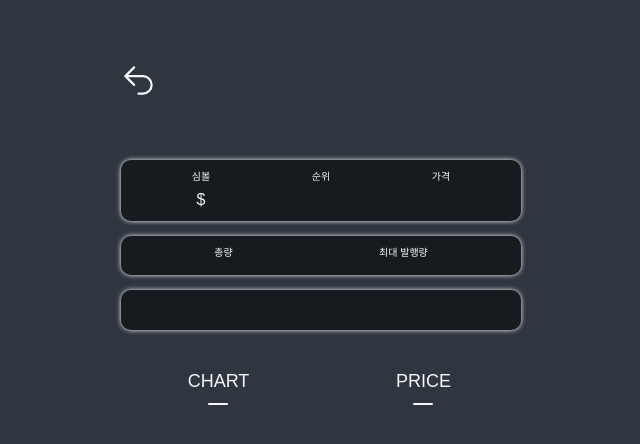
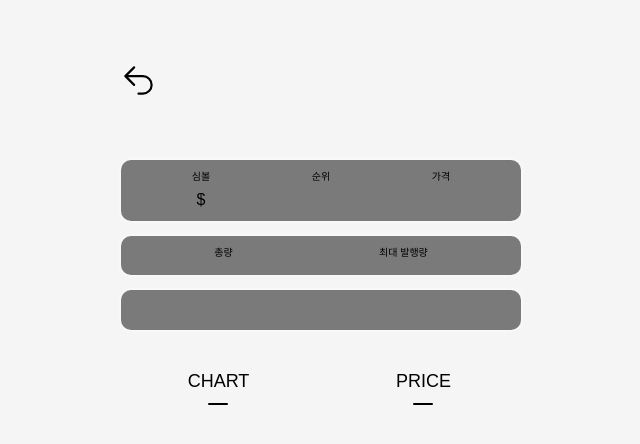
Before and after one commit to JobMarketIsCold/ReactMiddleClassIsCold, a React (Create React App) app: page /1 in a window 1280 px wide. Shown: the top 444 px of the page, without its empty margins (319-959 px from the left). Built offline with nearby package versions, Linux system fonts and the light colour scheme; no server answers.

Commit message:
made dark mode toggle without state-management

```diff
--- a/src/App.tsx
+++ b/src/App.tsx
@@ -1,6 +1,8 @@
-import styled, { createGlobalStyle } from "styled-components";
+import styled, { ThemeProvider, createGlobalStyle } from "styled-components";
 import Router from "./router";
 import { ReactQueryDevtools } from "react-query/devtools";
+import { darkTheme, lightTheme } from "./theme";
+import { useState } from "react";
 
 const GlobalStyle = createGlobalStyle`
 	/* http://meyerweb.com/eric/tools/css/reset/
@@ -74,11 +76,15 @@
 `;
 
 function App() {
+	const [isDark, setIsDark] = useState(false);
+	const toggleDark = () => setIsDark((current) => !current);
 	return (
 		<>
-			<GlobalStyle />
-			<Router />
-			<ReactQueryDevtools initialIsOpen={true} />
+			<ThemeProvider theme={isDark ? darkTheme : lightTheme}>
+				<GlobalStyle />
+				<Router isDark={isDark} toggleDark={toggleDark} />
+				<ReactQueryDevtools initialIsOpen={true} />
+			</ThemeProvider>
 		</>
 	);
 }
--- a/src/index.tsx
+++ b/src/index.tsx
@@ -1,8 +1,6 @@
 import React from "react";
 import ReactDOM from "react-dom/client";
 import App from "./App";
-import { ThemeProvider } from "styled-components";
-import { theme } from "./theme";
 import { QueryClient, QueryClientProvider } from "react-query";
 
 const queryClient = new QueryClient();
@@ -12,8 +10,6 @@
 );
 root.render(
 	<QueryClientProvider client={queryClient}>
-		<ThemeProvider theme={theme}>
-			<App />
-		</ThemeProvider>
+		<App />
 	</QueryClientProvider>,
 );
--- a/src/router.tsx
+++ b/src/router.tsx
@@ -2,15 +2,20 @@
 import Coins from "./routes/Coins";
 import Coin from "./routes/Coin";
 
-function Router() {
+interface IRouterProps {
+	toggleDark: () => void;
+	isDark: boolean;
+}
+
+function Router({ isDark, toggleDark }: IRouterProps) {
 	return (
 		<BrowserRouter>
 			<Switch>
 				<Route path="/:coinId">
-					<Coin />
+					<Coin isDark={isDark} />
 				</Route>
 				<Route path="/">
-					<Coins />
+					<Coins toggleDark={toggleDark} />
 				</Route>
 			</Switch>
 		</BrowserRouter>
--- a/src/routes/Chart.tsx
+++ b/src/routes/Chart.tsx
@@ -5,6 +5,7 @@
 
 interface ChartProps {
 	coinId: string;
+	isDark: boolean;
 }
 
 interface IHistorical {
@@ -18,7 +19,7 @@
 	market_cap: number;
 }
 
-export default function Chart({ coinId }: ChartProps) {
+export default function Chart({ coinId, isDark }: ChartProps) {
 	const { isLoading, data } = useQuery<IHistorical[]>(["ohlcv", coinId], () =>
 		fetchCoinHistory(coinId),
 	);
@@ -40,7 +41,7 @@
 					]}
 					options={{
 						theme: {
-							mode: "dark",
+							mode: isDark ? "dark" : "light",
 						},
 						chart: {
 							height: 400,
--- a/src/routes/Coin.tsx
+++ b/src/routes/Coin.tsx
@@ -187,7 +187,11 @@
 	};
 }
 
-function Coin() {
+interface ICoinProps {
+	isDark: boolean;
+}
+
+function Coin({ isDark }: ICoinProps) {
 	const { coinId } = useParams<RouteParams>();
 	const { state } = useLocation<RouteStates>();
 	const priceMatch = useRouteMatch("/:coinId/price");
@@ -284,7 +288,7 @@
 							<Price />
 						</Route>
 						<Route path={`/:coinId/chart`}>
-							<Chart coinId={coinId} />
+							<Chart isDark={isDark} coinId={coinId} />
 						</Route>
 					</Switch>
 				</>
--- a/src/routes/Coins.tsx
+++ b/src/routes/Coins.tsx
@@ -1,5 +1,4 @@
-import React, { useEffect, useState } from "react";
-import { useQueries, useQuery } from "react-query";
+import { useQuery } from "react-query";
 import { Link } from "react-router-dom";
 import { styled } from "styled-components";
 import { fetchCoins } from "../api";
@@ -22,10 +21,11 @@
 const CoinsList = styled.ul``;
 
 const Coin = styled.li`
-	background-color: white;
-	color: ${(props) => props.theme.bgColor};
+	background-color: ${(props) => props.theme.cardBgColor};
+	color: ${(props) => props.theme.textColor};
 	border-radius: 15px;
 	margin-bottom: 10px;
+	border: 1px solid white;
 	a {
 		padding: 20px;
 		transition: color 0.2s ease-in;
@@ -69,7 +69,11 @@
 	type: string;
 }
 
-function Coins() {
+interface ICoinsProps {
+	toggleDark: () => void;
+}
+
+function Coins({ toggleDark }: ICoinsProps) {
 	const { isLoading, data } = useQuery<ICoin[]>("allCoins", fetchCoins);
 	return (
 		<Container>
@@ -78,6 +82,7 @@
 			</Helmet>
 			<Header>
 				<Title>Coins</Title>
+				<button onClick={toggleDark}>toggle</button>
 			</Header>
 			{isLoading ? (
 				<Loader>😫loading😫</Loader>
--- a/src/styled.d.ts
+++ b/src/styled.d.ts
@@ -7,5 +7,6 @@
 		textColor: string;
 		bgColor: string;
 		accentColor: string;
+		cardBgColor: string;
 	}
 }
--- a/src/theme.ts
+++ b/src/theme.ts
@@ -1,7 +1,15 @@
 import { DefaultTheme } from "styled-components";
 
-export const theme: DefaultTheme = {
+export const darkTheme: DefaultTheme = {
 	bgColor: "#2f3640",
-	textColor: "#f5f6fa",
+	textColor: "white",
 	accentColor: "#9c88ff",
+	cardBgColor: "transparent",
 };
+
+export const lightTheme: DefaultTheme = {
+	bgColor: "whitesmoke",
+	textColor: "black",
+	accentColor: "#9c88ff",
+	cardBgColor: "white",
+};
```
